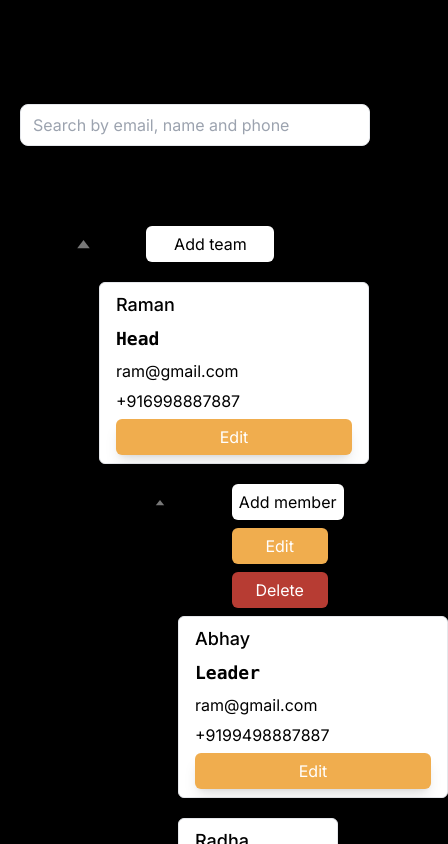
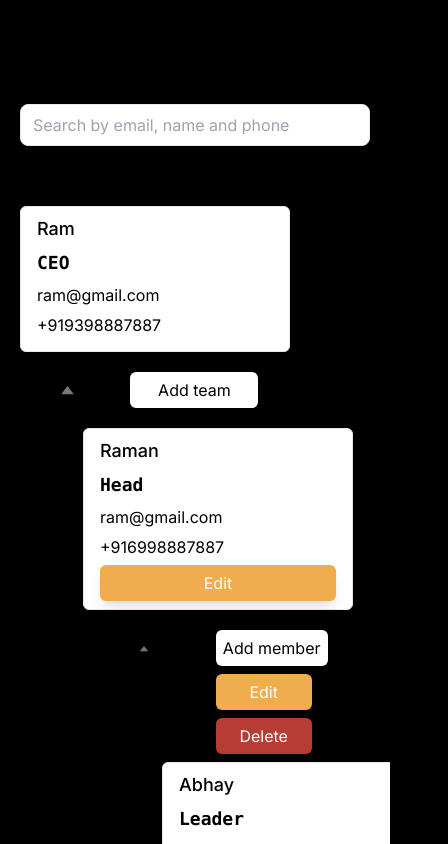
Before and after one commit to SINGH202/commutatus-assignment, a Next.js app: page / in a window 390 px wide. Shown: the top 844 px of the page, 448 px wide, since content can reach past the window. Built offline with nearby package versions, Linux system fonts and the light colour scheme.

Commit message:
Fixed popup alignment issue for mobile screens.

```diff
--- a/src/components/PopupEncloser.tsx
+++ b/src/components/PopupEncloser.tsx
@@ -7,15 +7,13 @@ export const PopupEncloser = ({
 }: PopupEncloserProps) => {
   return show ? (
     <div
-      className="z-50 fixed left-0 right-0 top-0 bottom-1 w-[100vw] h-[100vh] grid place-items-center bg-black bg-opacity-75 inset-0 overflow-x-scroll no-scrollbar"
+      className="z-50 fixed left-0 right-0 top-0 bottom-0 grid place-items-center bg-black bg-opacity-75 inset-0"
       onClick={() => {
-        // close modal when outside of modal is clicked
         close(false);
       }}>
       <div
         className="relative max-w-[480px] w-11/12 sm:w-full rounded-2xl"
         onClick={(e) => {
-          // do not close modal if anything inside modal content is clicked
           e.stopPropagation();
         }}>
         <button
--- a/src/components/TeamTypeEncloser.tsx
+++ b/src/components/TeamTypeEncloser.tsx
@@ -13,7 +13,7 @@ export const TeamTypeEncloser = ({
   const [isOpen, setIsOpen] = useState(true);
   const [isAddTeamPopupOpen, setIsAddTeamPopupOpen] = useState(false);
   return (
-    <div className="flex flex-col gap-5 ml-14 mt-5">
+    <div className="flex flex-col gap-5 ml-10 mt-5">
       <div className="flex items-center gap-5">
         <div
           className="flex items-center gap-2 cursor-pointer"
--- a/src/pages/index.tsx
+++ b/src/pages/index.tsx
@@ -62,8 +62,8 @@ export default function Home() {
       {isLoading ? (
         "Loading..."
       ) : (
-        <div className="p-5 md:p-10 w-full">
-          {arrangedData?.ceo > 0 && (
+        <div className="p-5 md:p-10 w-full overflow-x-scroll">
+          {arrangedData?.ceo && (
             <MemberCard
               id={arrangedData?.ceo[0]?.id}
               name={arrangedData?.ceo[0]?.name}
```
